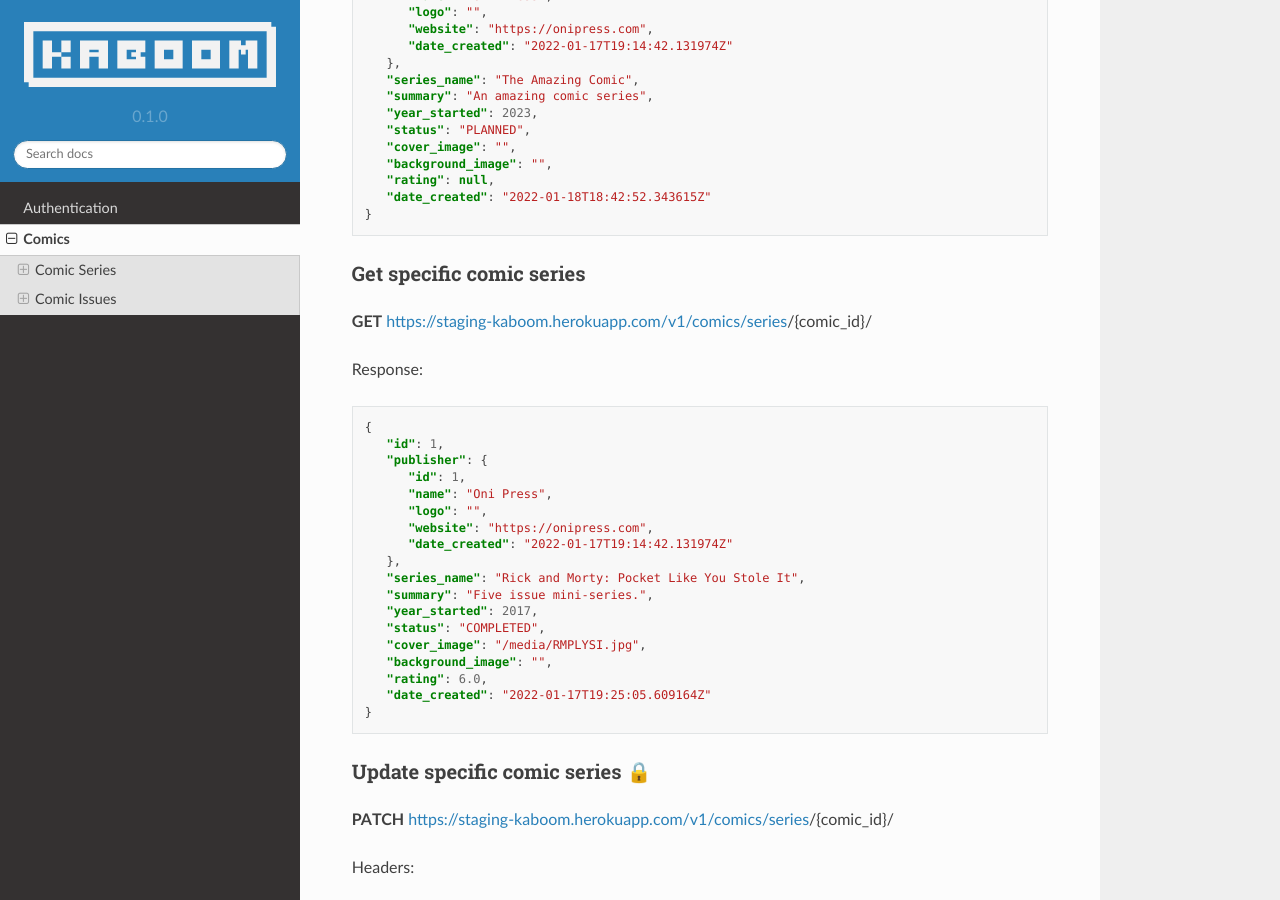
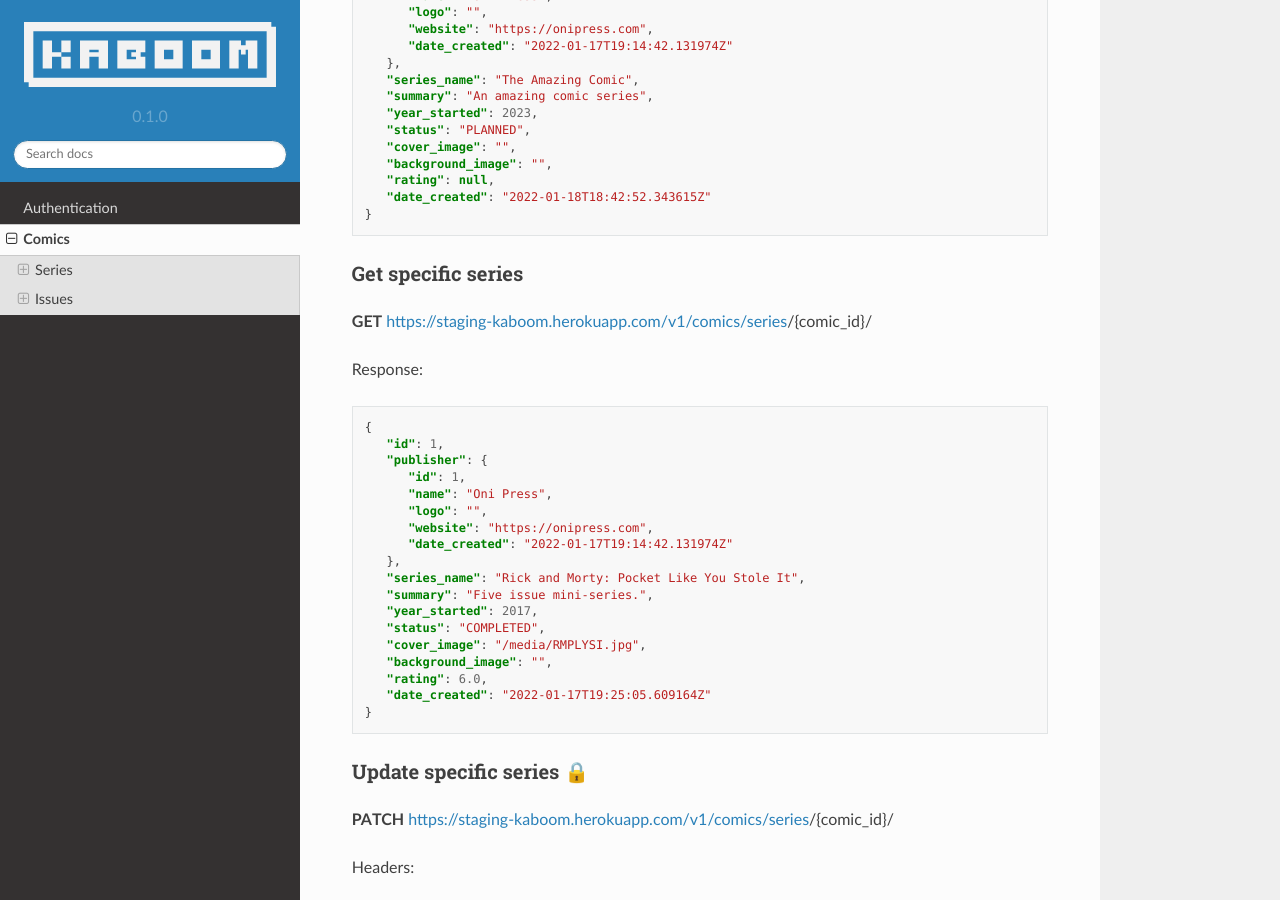
Before and after one commit to kaboom-db/kaboom-docs, a Sphinx documentation site: the page built from docs/source/comics.rst, in a window 1280 px wide and 900 px high, scrolled down 2015 px. Built offline with Sphinx 7.4.7 and the Read the Docs theme 2.0.0, drawn with Linux system fonts in a browser that asks for light colours; some of the changed text lies outside the part shown.

Commit message:
rewording

```diff
--- a/docs/source/comics.rst
+++ b/docs/source/comics.rst
@@ -5,10 +5,10 @@ All endpoints marked with 🔒 require a user to be logged in.
 
 .. comic-series:
 
-Comic Series
+Series
 -----
 
-Get comic series
+Get series
 #####
 
 **GET** https://staging-kaboom.herokuapp.com/v1/comics/series/
@@ -61,7 +61,7 @@ Response:
       ]
    }
 
-Add comic series 🔒
+Add series 🔒
 #####
 
 **POST** https://staging-kaboom.herokuapp.com/v1/comics/series/
@@ -123,7 +123,7 @@ Response:
       "date_created": "2022-01-18T18:42:52.343615Z"
    }
 
-Get specific comic series
+Get specific series
 #####
 
 **GET** https://staging-kaboom.herokuapp.com/v1/comics/series/{comic_id}/
@@ -151,7 +151,7 @@ Response:
       "date_created": "2022-01-17T19:25:05.609164Z"
    }
 
-Update specific comic series 🔒
+Update specific series 🔒
 #####
 
 **PATCH** https://staging-kaboom.herokuapp.com/v1/comics/series/{comic_id}/
@@ -215,10 +215,10 @@ Response:
 
 .. comic-issues:
 
-Comic Issues
+Issues
 -----
 
-Get comic issues
+Get issues
 #####
 
 **GET** https://staging-kaboom.herokuapp.com/v1/comics/issues/
@@ -299,7 +299,7 @@ Response:
       ]
    }
 
-Add comic issue 🔒
+Add issue 🔒
 #####
 
 **POST** https://staging-kaboom.herokuapp.com/v1/comics/issues/
```
